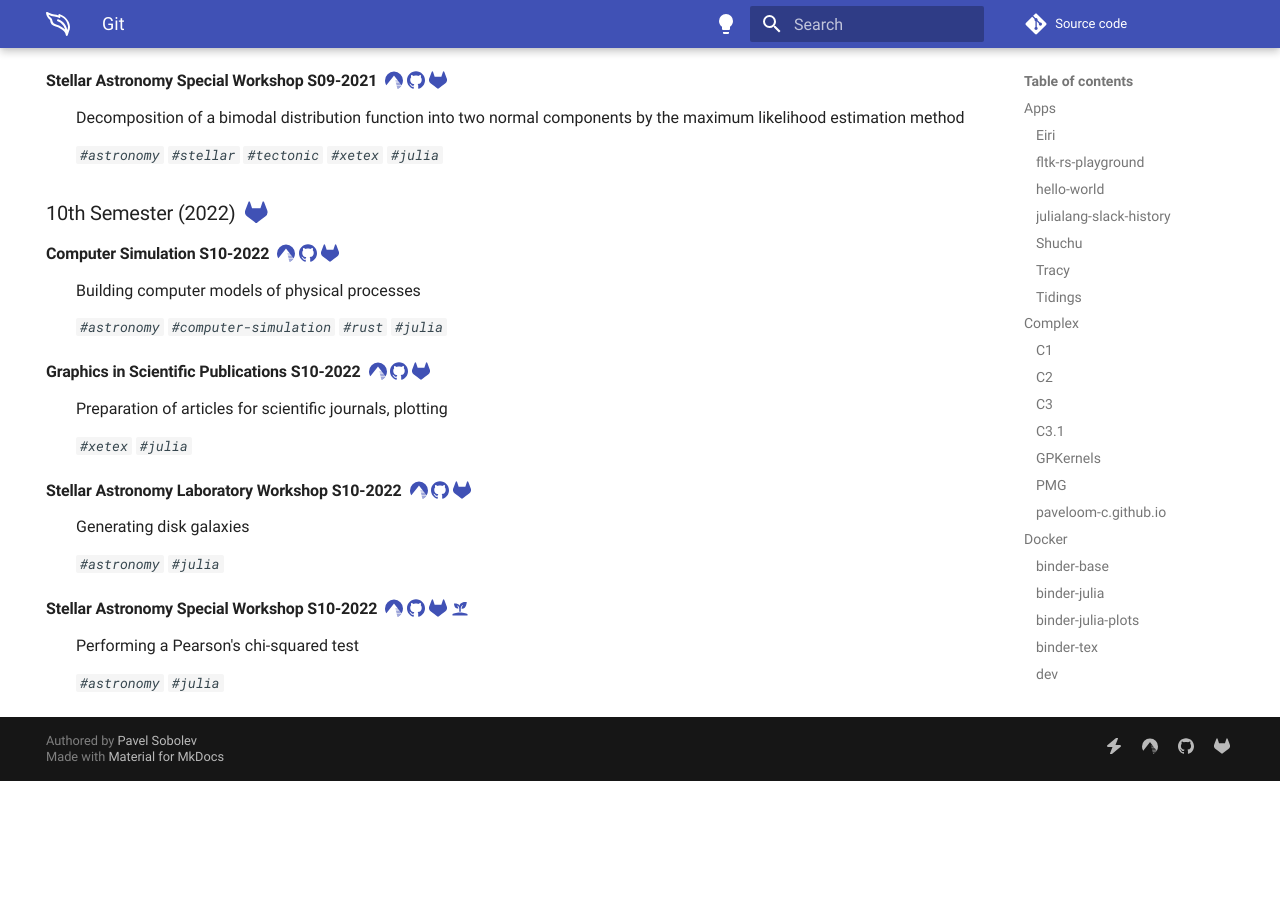
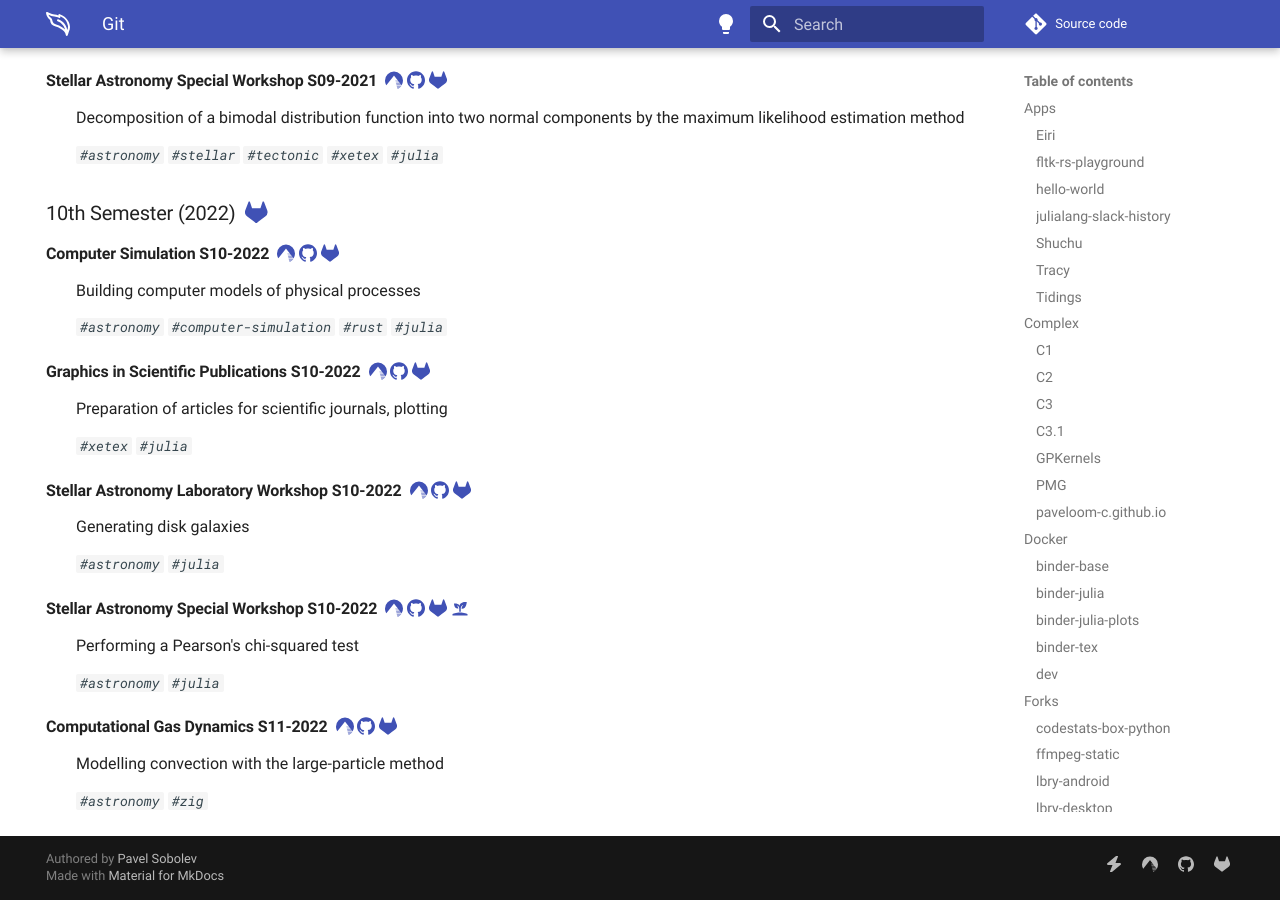
Before and after one commit to paveloom/paveloom.dev, an MkDocs documentation site: the page built from content/git.md, in a window 1280 px wide and 900 px high, scrolled down 9017 px. Built offline with MkDocs 1.6.1 and Material for MkDocs 9.7.7, drawn with Linux system fonts in a browser that asks for light colours; comment, search, counter and statistics services are not loaded; before the commit the page ends 9798 px from its top, so only the background shows below that.

Commit message:
Git: add `paveloom-university/Computational-Gas-Dynamics-S11-2022`.

```diff
--- a/content/git.md
+++ b/content/git.md
@@ -457,3 +457,9 @@
 :   Performing a Pearson's chi-squared test
 
     *`#astronomy` `#julia`*
+
+#### Computational Gas Dynamics S11-2022 [:simple-codeberg:](https://codeberg.org/paveloom-university/Computational-Gas-Dynamics-S11-2022) [:simple-github:](https://github.com/paveloom-university/Computational-Gas-Dynamics-S11-2022) [:simple-gitlab:](https://gitlab.com/paveloom-g/university/s11-2022/computational-gas-dynamics)
+
+:   Modelling convection with the large-particle method
+
+    *`#astronomy` `#zig`*
```
